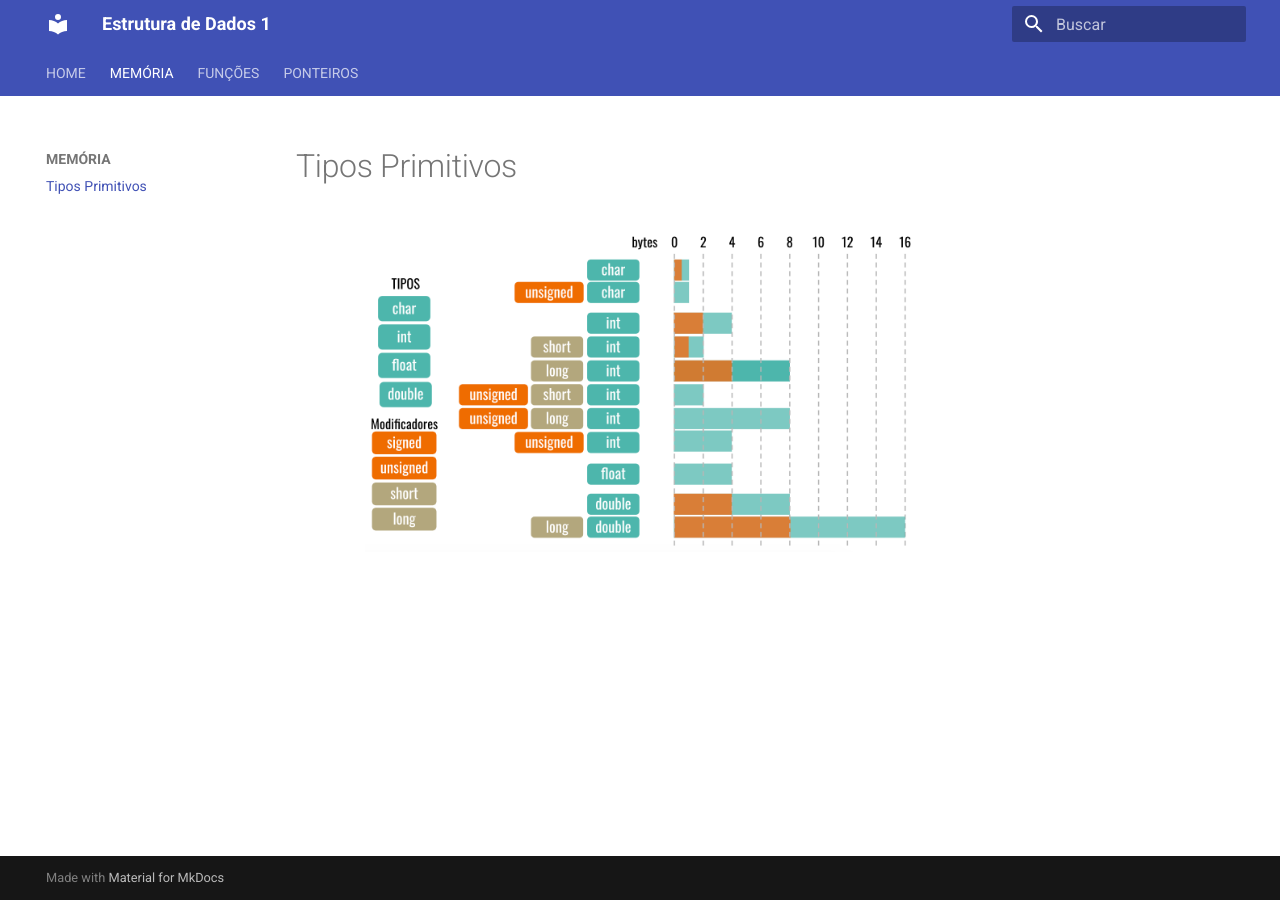
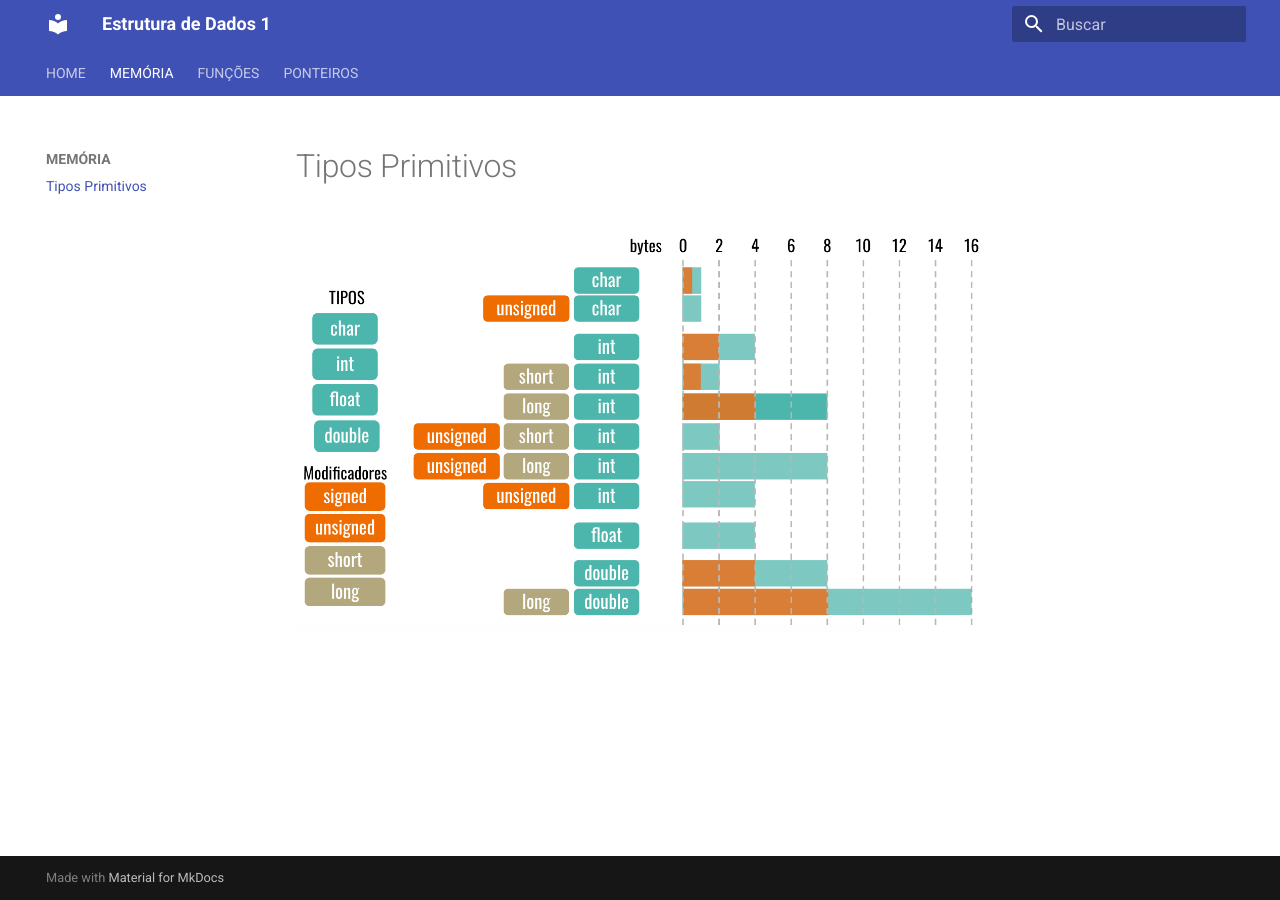
Before and after one commit to liberato09/aed1-apostila, an MkDocs documentation site: the page built from docs/variaveis/tipos-primitivos.md, in a window 1280 px wide. Built offline with MkDocs 1.6.1 and Material for MkDocs 9.7.7, drawn with Linux system fonts in a browser that asks for light colours.

Commit message:
ajustando figura

```diff
--- a/docs/variaveis/tipos-primitivos.md
+++ b/docs/variaveis/tipos-primitivos.md
@@ -1,3 +1,3 @@
 # Tipos Primitivos
 
-<img class="center" src = "../../assets/images/variaveis/tipos-tamanho.png" width="80%" height="80%"/>
+<img class="center" src = "../../assets/images/variaveis/tipos-tamanho.png"/>
```
